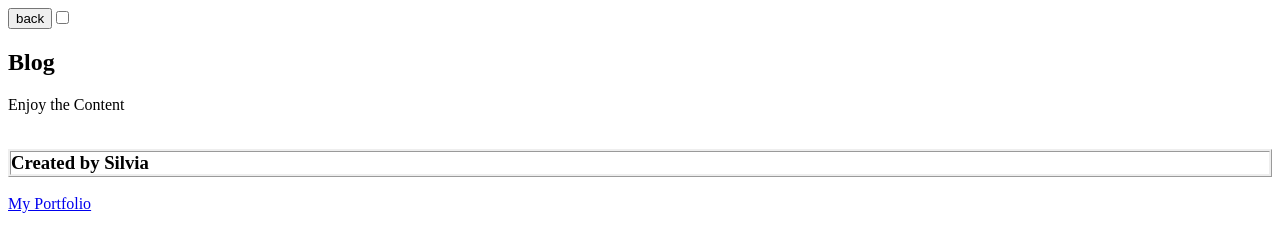
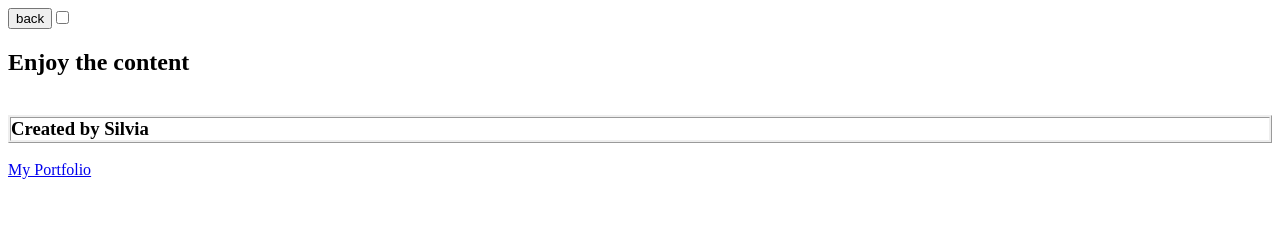
Before and after one commit to S-via/Four-Personal-Blog, a plain HTML site: page blog.html in a window 1280 px wide. Drawn offline with Linux system fonts and the light colour scheme.

Commit message:
removed <p> in blog .html

```diff
--- a/blog.html
+++ b/blog.html
@@ -21,8 +21,8 @@
 
     </header>
     <main>
-        <h2>Blog</h2>
-        <p>Enjoy the Content</p>
+        <h2>Enjoy the content</h2>
+
 
         <section class="blogcontainer">
 
```
